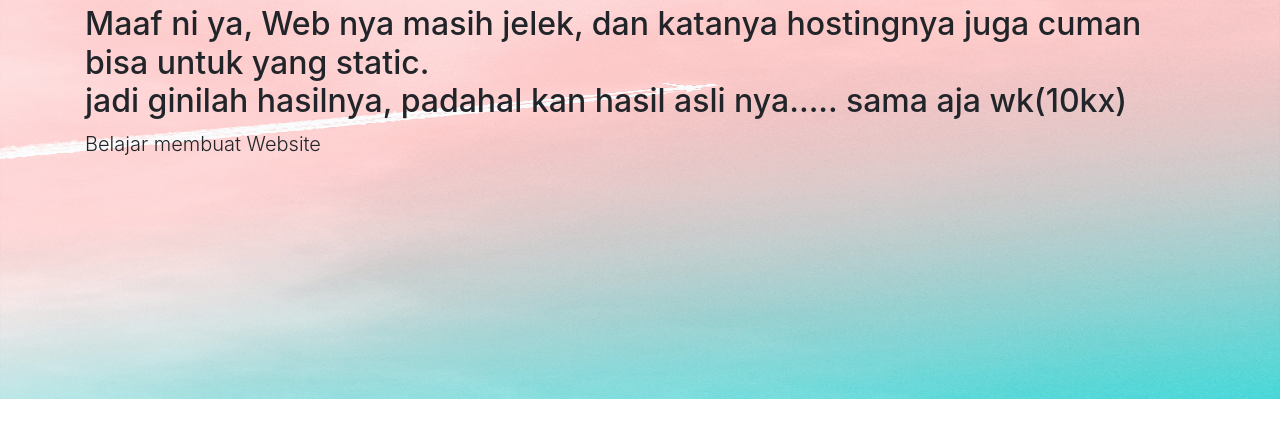
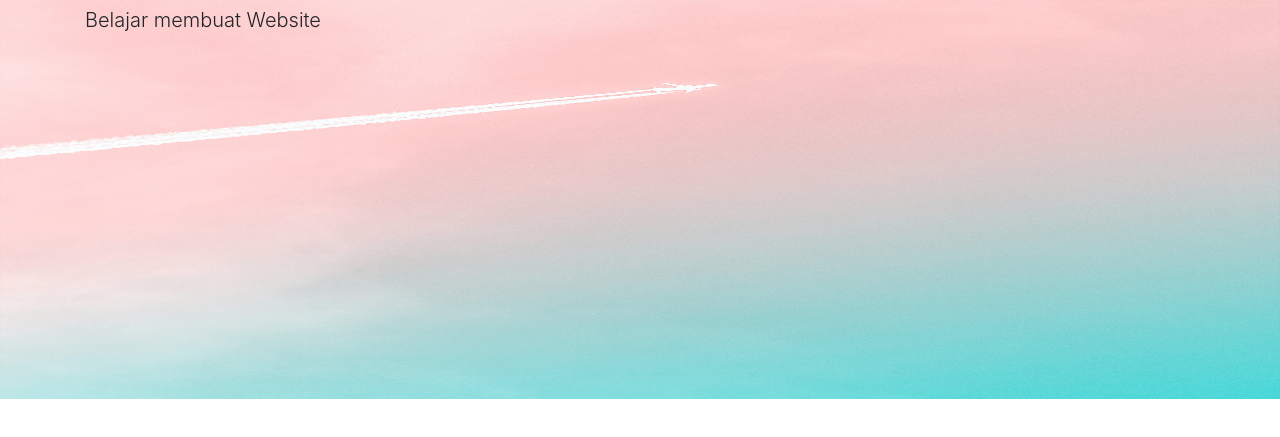
Before and after one commit to wazadio/wazadio, a plain HTML site: page index.html in a window 1280 px wide. Shown: the part 257-694 px from the top of the page. Drawn offline with nearby package versions, Linux system fonts and the light colour scheme.

Commit message:
Update index.html

```diff
--- a/index.html
+++ b/index.html
@@ -31,8 +31,6 @@
     <div class="jumbotron jumbotron-fluid">
       <div class="container">
         <h1 class="display-4">Tugas Sharing and Management <br><br></h1>
-        <h2>Maaf ni ya, Web nya masih jelek, dan katanya hostingnya juga cuman bisa untuk yang static.<br>
-          jadi ginilah hasilnya, padahal kan hasil asli nya..... sama aja wk(10kx)</h2>
         <p class="lead">Belajar membuat Website</p>
       </div>
     </div>
```
